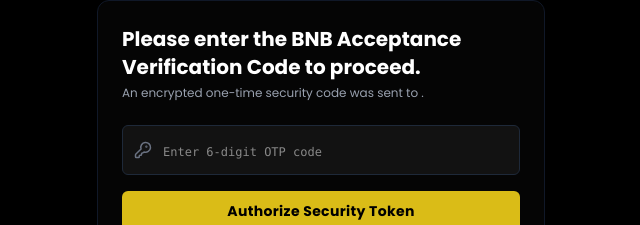
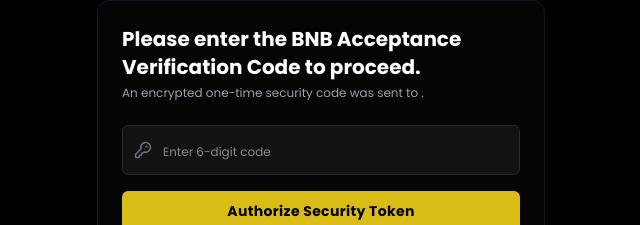
Before and after one commit to Cleve-keem/bnb-investment-trade, a Next.js app: page /auth/verify-otp in a window 1280 px wide. Shown: the part 259-484 px from the top of the page, without its empty margins (319-959 px from the left). Built offline with nearby package versions, Linux system fonts and the light colour scheme; no server answers.

Commit message:
fix: removed 'OTP' in the input text

```diff
--- a/app/auth/verify-otp/page.tsx
+++ b/app/auth/verify-otp/page.tsx
@@ -94,8 +94,8 @@
                 maxLength={6}
                 value={otp}
                 onChange={(e) => setOtp(e.target.value.replace(/\D/g, ""))}
-                placeholder="Enter 6-digit OTP code"
-                className="w-full bg-[#121212] border border-gray-800 focus:border-[#dabc17] rounded-md py-2.5 pl-10 text-lg font-mono outline-none transition-all"
+                placeholder="Enter 6-digit code"
+                className="w-full bg-[#121212] border border-gray-800 focus:border-[#dabc17] rounded-md py-2.5 pl-10 text-lg outline-none transition-all"
                 required
               />
             </div>
```
